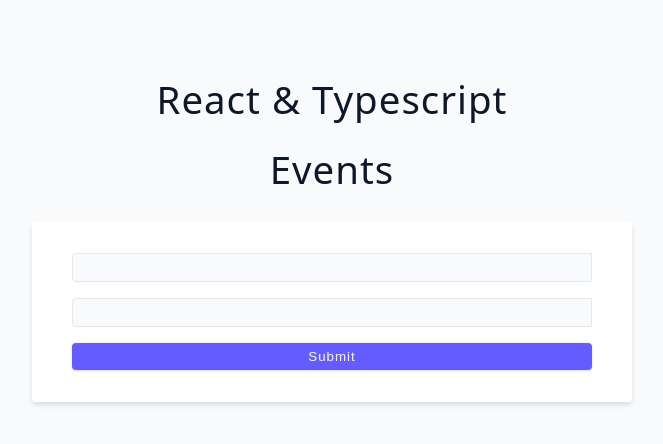
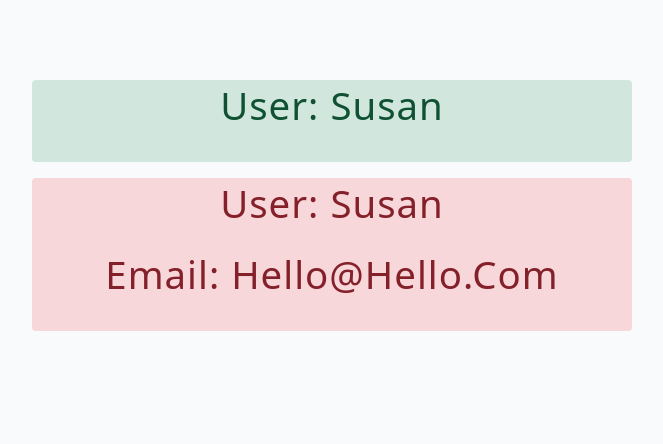
Before and after one commit to PadillaTom/NextJS-Course, a React (Vite) app: page / in a window 1280 px wide. Shown: the top 444 px of the page, without its empty margins (308-971 px from the left). Built offline with nearby package versions, Linux system fonts and the light colour scheme.

Commit message:
ts-react - Challenge multiple prop types

```diff
--- a/src/App.tsx
+++ b/src/App.tsx
@@ -1,9 +1,12 @@
-import Component from "./starter/04-events";
+import Component from "./starter/05-challenge";
 
 function App() {
 	return (
 		<main>
-			<Component></Component>
+			{/* <Component type="advanced" name="susan" email="asd@asd.com"></Component> */}
+			{/* <Component type="basic" name="susan" ></Component> */}
+			<Component type="basic" name="susan"></Component>
+			<Component type="advanced" name="susan" email="hello@hello.com"></Component>
 		</main>
 	);
 }
--- a/src/starter/05-challenge/index.tsx
+++ b/src/starter/05-challenge/index.tsx
@@ -1,9 +1,39 @@
-function Component() {
-  return (
-    <div>
-      <h2>React & Typescript</h2>
-      <h2>Challenge</h2>
-    </div>
-  );
+// Challenge is:
+// Create a type that has dynamic properties based on a given property.
+// Example: ProfileCard has TYPE property. Depending on which one it is, I will have EMAIL or not.
+// <Component type="advanced" name="susan" email="asd@asd.com"></Component>
+// <Component type="basic" name="susan" ></Component>
+
+// SOLUTION: HAVE TWO DIFFERENT TYPES
+
+type BasicProfileCardProps = {
+	type: "basic";
+	name: string;
+};
+type AdvancedProfileCardProps = {
+	type: "advanced";
+	name: string;
+	email: string;
+};
+
+type ProfileCardProps = BasicProfileCardProps | AdvancedProfileCardProps;
+
+function Component(props: ProfileCardProps) {
+	const { type, name } = props;
+
+	if (type === "basic") {
+		return (
+			<article className="alert alert-success">
+				<h2>User: {name}</h2>
+			</article>
+		);
+	}
+
+	return (
+		<article className="alert alert-danger">
+			<h2>User: {name}</h2>
+			<h2>Email: {props.email}</h2>
+		</article>
+	);
 }
 export default Component;
```
